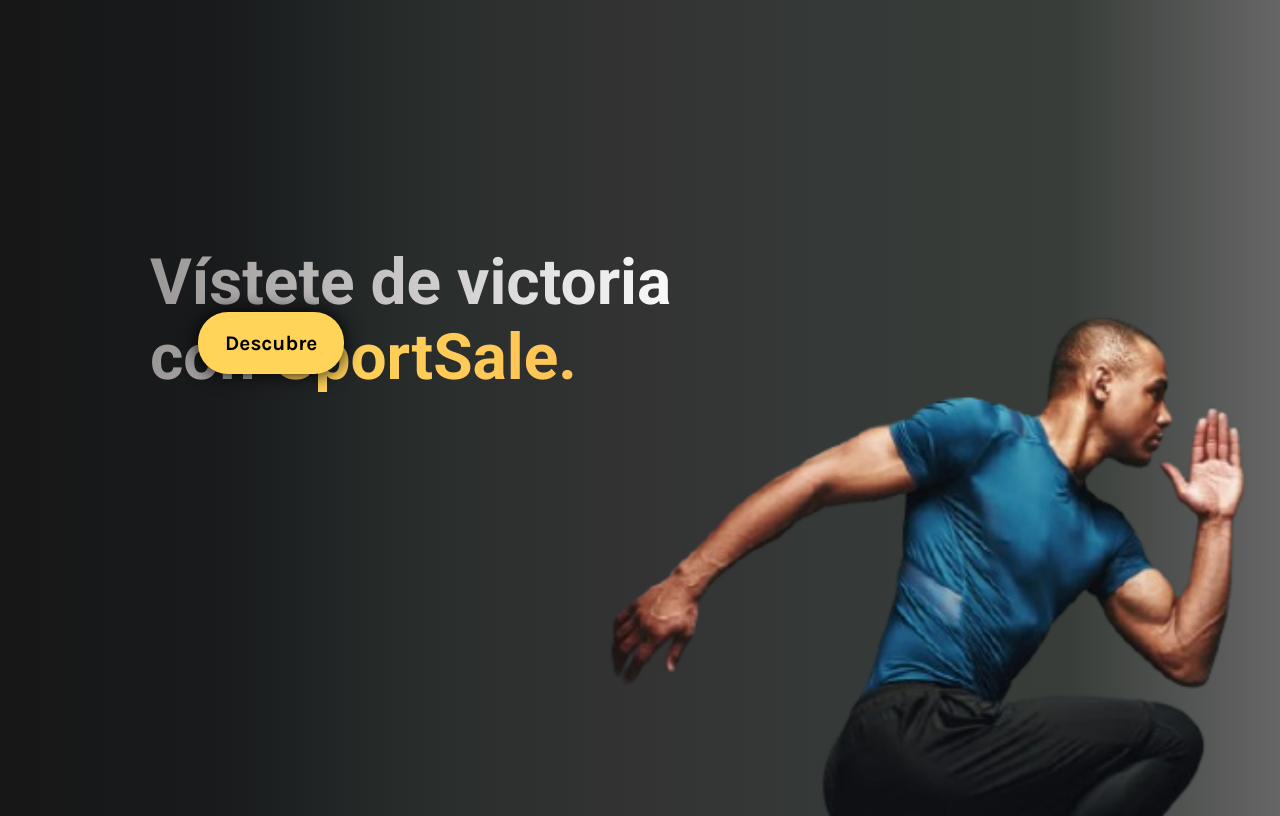
After one commit to Romserc3423/SportSale, a PHP site: page /Principal/inicio.html in a window 1280 px wide; the page is wider, and only the part inside the window is pictured. The commit adds this page. Run offline with PHP 8.4, Linux system fonts and the light colour scheme.

Commit message:
Página de aterrizaje y algunos ajustes

```diff
--- a/Páginas/Principal/index.html
+++ b/Páginas/Principal/index.html
@@ -43,7 +43,7 @@
             </ul>
         </div>
     </nav>
-
+    </section>
     <section id="hero-banner">
   <div id="heroCarousel" class="carousel slide" data-bs-ride="carousel">
     <div class="carousel-inner">
--- /dev/null
+++ b/Páginas/Principal/inicio.css
@@ -0,0 +1,244 @@
+html,
+body {
+  overflow: hidden;
+   background: linear-gradient(
+    to right,
+    #171717,
+    #181a1c,
+    #292e2c,
+    #333333,
+    #353a38,
+    #383d39,
+    #666
+
+  );
+
+}
+
+.Publicidad .Publicidad2 {
+  width: 300px;
+  height: 700px;
+  display: flex;
+  justify-content: center;
+}
+
+.Imagen1 {
+  position: absolute;
+  bottom: -1em;
+  left: -1em;
+  width: 1400px;
+  animation-name: fadeIn3;
+  animation-duration: 1s;
+  animation-timing-function: ease-in-out;
+  z-index: 0;
+  background-position: center;
+  background-size: cover;
+}
+.Imagen2 {
+  position: absolute;
+  left: 45em;
+  top: 6em;
+  filter: drop-shadow(0px 0px 12px #ffd55882);
+  animation-name: fadeIn4;
+  animation-duration: 1s;
+  animation-timing-function: ease-in-out;
+
+}
+
+html,
+body {
+  overflow-x: hidden;
+}
+
+.Publicidad h1 {
+    font-size: 4em;
+  width: 550px;
+  left: 275px;
+  z-index: 1;
+  position: absolute;
+  bottom: 5.5em;
+  background: linear-gradient(to right, #ffd458, #ffb753);
+  color: transparent;
+  background-clip: text;
+  font-family: "Roboto", sans-serif;
+  animation-name: fadeIn4;
+  animation-duration: 1s;
+  animation-timing-function: ease-in-out;
+}
+  .Publicidad h2 {
+    font-size: 4em;
+  width: 550px;
+  left: 150px;
+  z-index: 1;
+  position: absolute;
+  bottom: 5.5em;
+  background: linear-gradient(to right, #9b9797, #ffffff);
+  color: transparent;
+  background-clip: text;
+  font-family: "Roboto", sans-serif;
+  animation-name: fadeIn4;
+  animation-duration: 1s;
+  animation-timing-function: ease-in-out;
+
+}
+.Publicidad2 h1 {
+    font-size: 4em;
+  width: 550px;
+  left: 6em;
+  z-index: 1;
+  position: absolute;
+  bottom: 5.5em;
+  background: linear-gradient(to right, #ffd458, #ffb753);
+  color: transparent;
+  background-clip: text;
+  font-family: "Roboto", sans-serif;
+  animation-name: fadeIn4;
+  animation-duration: 1s;
+  animation-timing-function: ease-in-out;
+}
+
+  .Publicidad2 h2 {
+    font-size: 4em;
+  width: 550px;
+  left: 150px;
+  z-index: 1;
+  position: absolute;
+  bottom: 6.5em;
+  background: linear-gradient(to right, #9b9797, #ffffff);
+  color: transparent;
+  background-clip: text;
+  font-family: "Roboto", sans-serif;
+  animation-name: fadeIn3;
+  animation-duration: 1s;
+  animation-timing-function: ease-in-out;
+
+}
+
+.flechita{
+  color: #ffd458;
+  position: absolute;
+  left: 1.5em;
+  top: 1em;
+  font-size: 50px;
+  cursor: pointer;
+  z-index: 3;
+  animation-name: fadeIn3;
+  animation-duration: 1s;
+  animation-timing-function: ease-in-out;
+  }
+
+  .flechita:hover{
+    transition: 0.5s;
+    -webkit-text-stroke-width: 0.007em;
+    -webkit-text-stroke-color: #ffd458;
+    border-color: #ffd458;
+    color: #181a1c;
+
+  }
+
+/* Animaciones para la entrada de los elementos desde varios angulos*/
+@keyframes fadeIn3 {
+  from {
+    opacity: 0;
+    transform: translateX(-50em);
+  }
+  to {
+    opacity: 1;
+    transform: translateX(0);
+  }
+}
+@keyframes fadeIn4 {
+  from {
+    opacity: 0;
+    transform: translateX(30em);
+  }
+  to {
+    opacity: 1;
+    transform: translateX(0);
+  }
+}
+@keyframes fadeIn5 {
+  from {
+    opacity: 0;
+
+  }
+  to {
+    opacity: 1;
+
+  }
+}
+
+.botoninicio{
+  font-family: "Karla", sans-serif;
+    cursor: pointer;
+    position: absolute;
+    top: 15em;
+    right: 45em;
+    height: 3em;
+    border-color: transparent;
+    border-radius: 30px;
+    filter: drop-shadow(0 0 10px #000);
+    background-color:#ffd458;
+    font-weight: 700;
+    width: 7em;
+    font-size: 1.3em;
+    z-index: 2;
+  animation-name: fadeIn5;
+  animation-duration: 2s;
+  animation-timing-function: ease-in-out;
+}
+
+.botoninicio:hover{
+  transition: 0.5s;
+  transition-timing-function: ease-in-out;
+  border-color: #ffd458;
+ background-color:#292e2c;
+color: #ffd458;
+}
+
+.Publicidad2 h3{
+  font-family: "Roboto", sans-serif;
+  display: inline-block;
+  position: absolute;
+  -webkit-text-stroke-width: 0em;
+    -webkit-text-stroke-color: #000000;
+  color: #ffff;
+  filter: drop-shadow(0 0 10px rgba(150, 146, 88, 0.619));
+  bottom: 11em;
+  width: 600px;
+ font-family: "Roboto", sans-serif;
+  font-size: 1.7em;
+  left: 2em;
+  z-index: 2;
+  animation-name: fadeIn3;
+  animation-duration: 1s;
+  animation-timing-function: ease-in-out;
+}
+
+.boton2{
+  font-family: "Karla", sans-serif;
+    cursor: pointer;
+    position: absolute;
+    top: 18em;
+    right: 47em;
+    height: 3em;
+    border-color: transparent;
+    border-radius: 30px;
+    filter: drop-shadow(0 0 10px #000);
+    background-color:#ffd458;
+    font-weight: 750;
+    width: 7em;
+    font-size: 1.3em;
+    z-index: 2;
+  animation-name: fadeIn5;
+  animation-duration: 2.3s;
+  animation-timing-function: ease-in-out;
+}
+
+.boton2:hover{
+  transition: 0.5s;
+  transition-timing-function: ease-in-out;
+  border-color: #ffd458;
+ background-color:#292e2c;
+color: #ffd458;
+}
--- /dev/null
+++ b/Páginas/Principal/inicio.html
@@ -0,0 +1,31 @@
+<!DOCTYPE html>
+<html lang="es">
+<head>
+    <meta charset="UTF-8">
+    <meta name="viewport" content="width=device-width, initial-scale=1.0">
+    <title>SportSale</title>
+    <link rel="stylesheet" href="inicio.css">
+     <link rel="stylesheet" href="https://cdnjs.cloudflare.com/ajax/libs/font-awesome/6.0.0-beta3/css/all.min.css">
+     <link rel="preconnect" href="https://fonts.googleapis.com">
+<link rel="preconnect" href="https://fonts.gstatic.com" crossorigin>
+<link href="https://fonts.googleapis.com/css2?family=Karla:ital,wght@0,200..800;1,200.
+.800&family=Roboto:ital,wght@0,100..900;1,100..900&display=swap" rel="stylesheet">
+</head>
+<body>
+    <section id="Inicio" >
+    <div class="Publicidad" id="Primeraseccion" >
+        <h2>Vístete de victoria con</h2><h1>SportSale.</h1>
+        <img src="../imagenes/landingpageimage.png" alt="" class="Imagen1">
+        <button class="botoninicio" id="botoninicio">Descubre</button>
+    </div>
+    <div class="Publicidad2" id="Segundaseccion" style="display: none;" >
+        <i class="fa-solid fa-arrow-left flechita" id="flechita"></i>
+        <h2>Las mejores</h2><h1>OFERTAS</h1>
+        <h3>Grandes marcas, precios que te harán sudar… pero de emoción.</h3>
+        <img src="../imagenes/tenislanding.png" alt="" srcset="" class="Imagen2">
+        <button class="boton2" id="boton2">Explora con nosotros</button>
+    </div>
+
+    <script src="inicio.js"></script>
+</body>
+</html>
--- /dev/null
+++ b/Páginas/Principal/inicio.js
@@ -0,0 +1,22 @@
+
+    const boton = document.getElementById('botoninicio');
+    const flechita = document.getElementById('flechita');
+
+
+    function mostrarSiguiente() {
+    document.getElementById('Primeraseccion').style.display = 'none';
+    document.getElementById('Segundaseccion').style.display = 'block';
+}
+function regresar1() {
+    document.getElementById('Primeraseccion').style.display = 'block';
+    document.getElementById('Segundaseccion').style.display = 'none';
+}
+
+    boton.addEventListener("click", function() {
+        mostrarSiguiente();
+    });
+
+flechita.addEventListener("click", function(){
+    regresar1();
+
+});
```
Also changed, not shown: Páginas/Principal/style.css (+28 -33 lines), Páginas/Principal/index.js (added), Páginas/imagenes/09E9A7-1.jpg (added), Páginas/imagenes/landingpageimage.png (added), Páginas/imagenes/tenislanding.png (added).
